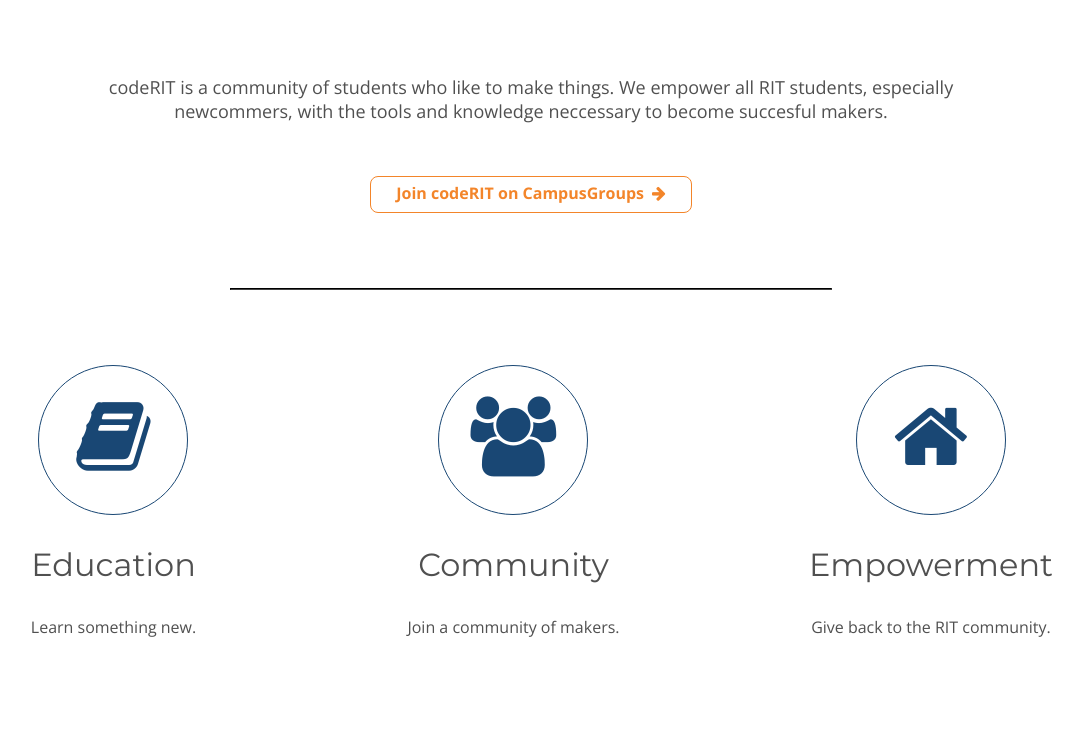
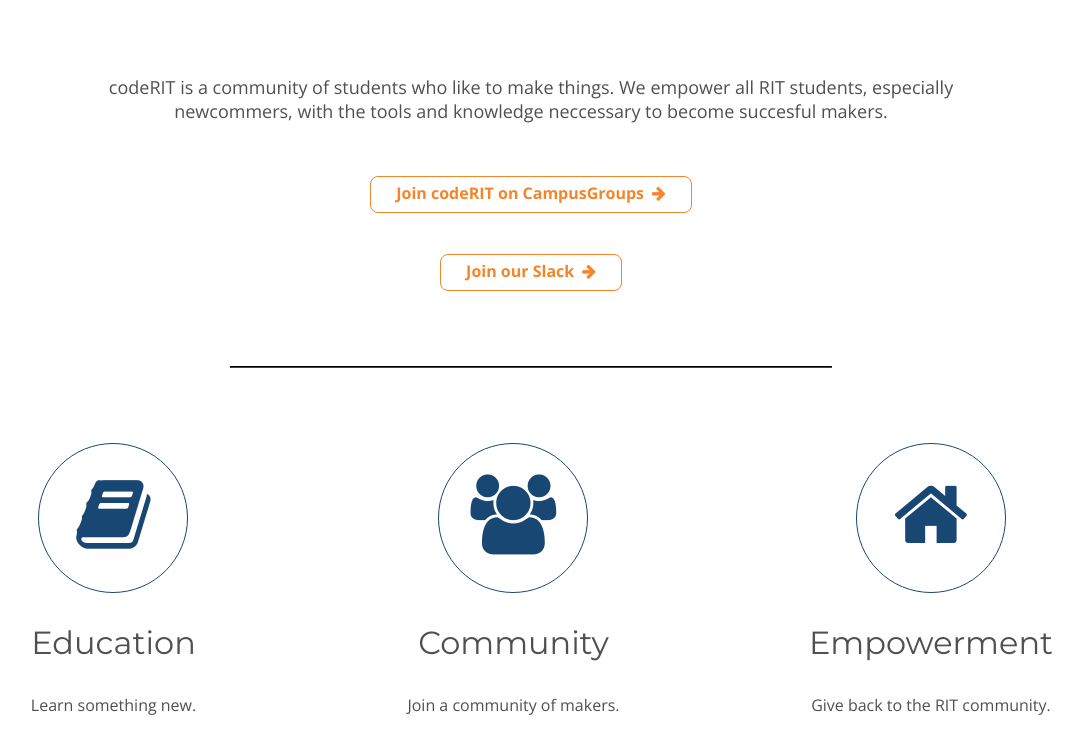
Before and after one commit to codeRIT/coderit.github.io, a Jekyll site: the page built from index.html, in a window 1280 px wide and 900 px high, scrolled down 1074 px, cut to the strip 0-740 px from the top of the window. Shown: the whole strip, without its empty margins (109-1192 px from the left). Built offline with Jekyll 4.4.1, drawn with Linux system fonts in a browser that asks for light colours; nearby versions of some CDN libraries; comment, search, counter and statistics services are not loaded.

Commit message:
Added Slack link

```diff
--- a/index.html
+++ b/index.html
@@ -14,6 +14,7 @@
   <div class="grid-cta three">
     <p id="mission">codeRIT is a community of students who like to make things. We empower all RIT students, especially newcommers, with the tools and knowledge neccessary to become succesful makers.</p>
     <p class="center"><a href="https://campusgroups.rit.edu/CODERIT/club_signup" class="button orange">Join codeRIT on CampusGroups<span class="fa fa-arrow-right icon-space-l"></span></a></p>
+    <p class="center"><a href="https://coderit.slack.com/" class="button orange">Join our Slack<span class="fa fa-arrow-right icon-space-l"></span></a></p>
     <hr/>
     <div class="col center badge-cta">
       <i class="fa fa-book fa-5x badge-icon"></i>
```
